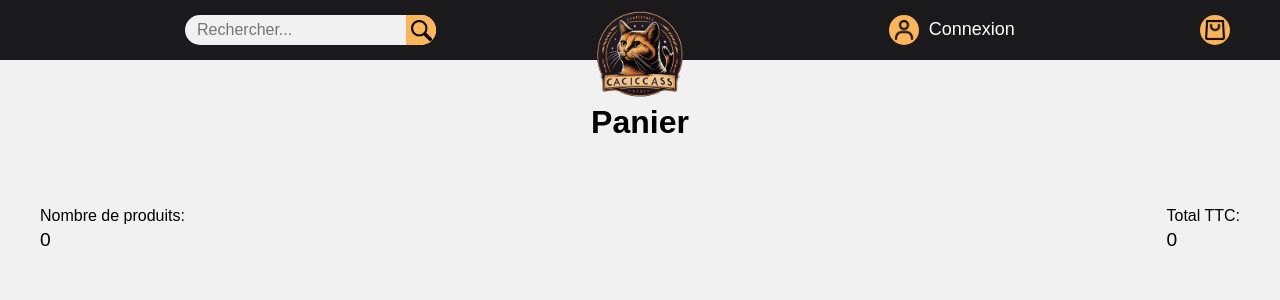
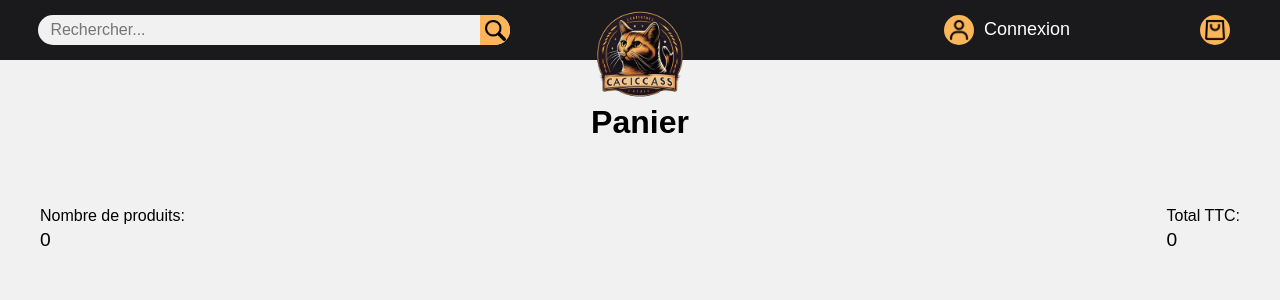
Before and after one commit to EtienneDTS/ecommerce-base-template, a Django app: page /cart/ in a window 1280 px wide. Shown: the top 300 px of the page. Run offline with Django 4.2, Linux system fonts and the light colour scheme; data comes from the database, SQL or seed files in the repository; data that the repository does not hold is empty.

Commit message:
add highter width for the searchbar

```diff
--- a/src/Ecommerce/static/base.css
+++ b/src/Ecommerce/static/base.css
@@ -185,7 +185,9 @@ nav ul li {
   width: 100%;
 }
 
-
+.li__search-bar {
+  width: 40%;
+}
 
 .nav__search-bar {
   position: relative;
@@ -193,7 +195,8 @@ nav ul li {
   background-color: #f1f1f1;
   padding: 5px 10px;
   padding-right: 0;
-  left: -20%;
+  left: -30%;
+  width: 100%;
 }
 
 .nav__search-bar input[type="text"] {
@@ -201,7 +204,7 @@ nav ul li {
   font-size: 16px;
   transition: all 0.3s ease;
   color: #333;
-  width: 60%;
+  width: 100%;
   background-color: transparent;
 }
 
@@ -239,7 +242,7 @@ nav ul li {
 
 .toggle-menu {
   position: fixed;
-  top: 120px;
+  top: 60px;
   height: 80%;
   width: 60%;
   background-color: #fff;
--- a/src/Ecommerce/templates/base/base.html
+++ b/src/Ecommerce/templates/base/base.html
@@ -27,7 +27,7 @@
                         <div class="bar bar-3"></div>
                     </div>
                 </li>
-                <li>
+                <li class="li__search-bar">
                     <div class="nav__search-bar">
                         <form action="#" method="get" class="search-bar-form">
                             <input type="text" placeholder="Rechercher...">
```
